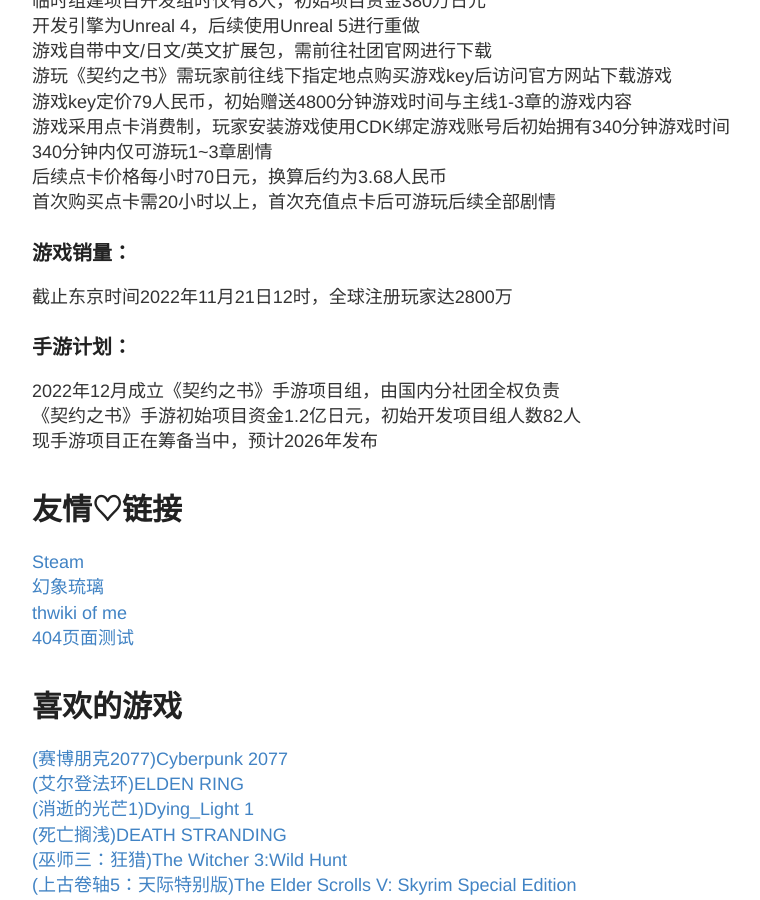
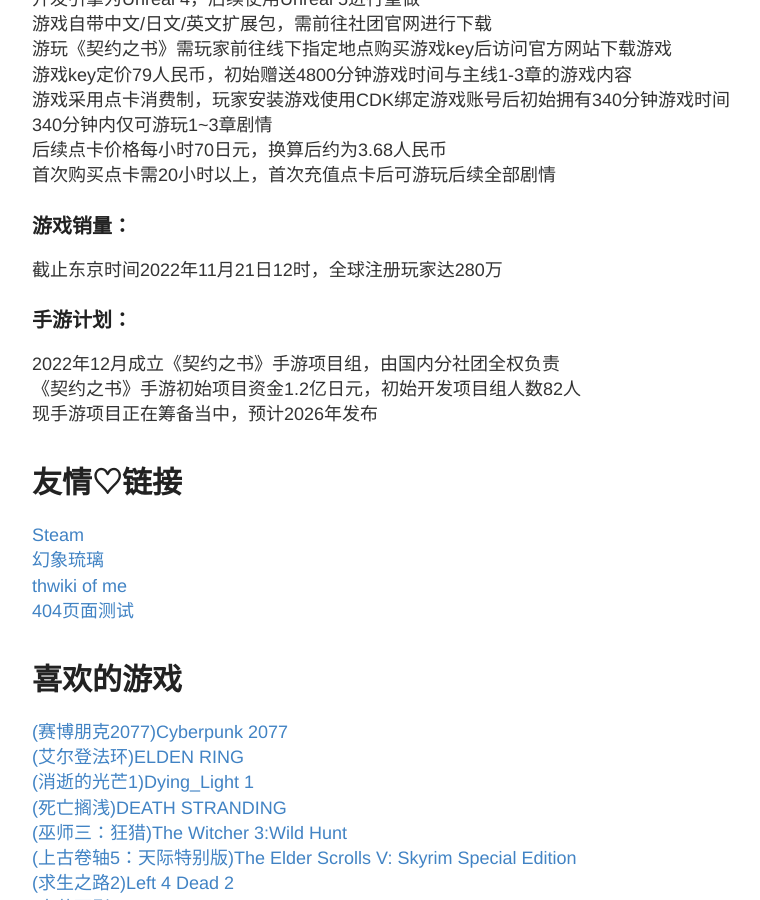
Before and after one commit to ManakaGekka/ManakaGekka.git1hub.io, a Jekyll site: the page built from about.md, in a window 1280 px wide and 900 px high, scrolled down 1445 px. Shown: the whole window, without its empty margins (248-1008 px from the left). Built offline with Jekyll 4.4.1, drawn with Linux system fonts in a browser that asks for light colours.

Commit message:
Update about.md

```diff
--- a/about.md
+++ b/about.md
@@ -9,7 +9,7 @@
 毕业于日本名古屋大学日本古建筑保护与历史学<br>
 现为日本幻象琉璃会社副总裁，中国区总裁<br>
 
-# 自我介绍
+### 自我介绍
 你好，我叫原山恋星（はらやま れせ），英文名HarayamaRese<br>
 目前是一名东方Project日本同人创作者<br>
 我所在的社团名叫幻象琉璃，主要方向为东方Project同人作品创作<br>
@@ -50,7 +50,7 @@
 后续点卡价格每小时70日元，换算后约为3.68人民币<br>
 首次购买点卡需20小时以上，首次充值点卡后可游玩后续全部剧情<br>
 ### 游戏销量：
-截止东京时间2022年11月21日12时，全球注册玩家达2800万<br>
+截止东京时间2022年11月21日12时，全球注册玩家达280万<br>
 ### 手游计划：
 2022年12月成立《契约之书》手游项目组，由国内分社团全权负责<br>
 《契约之书》手游初始项目资金1.2亿日元，初始开发项目组人数82人<br>
```
